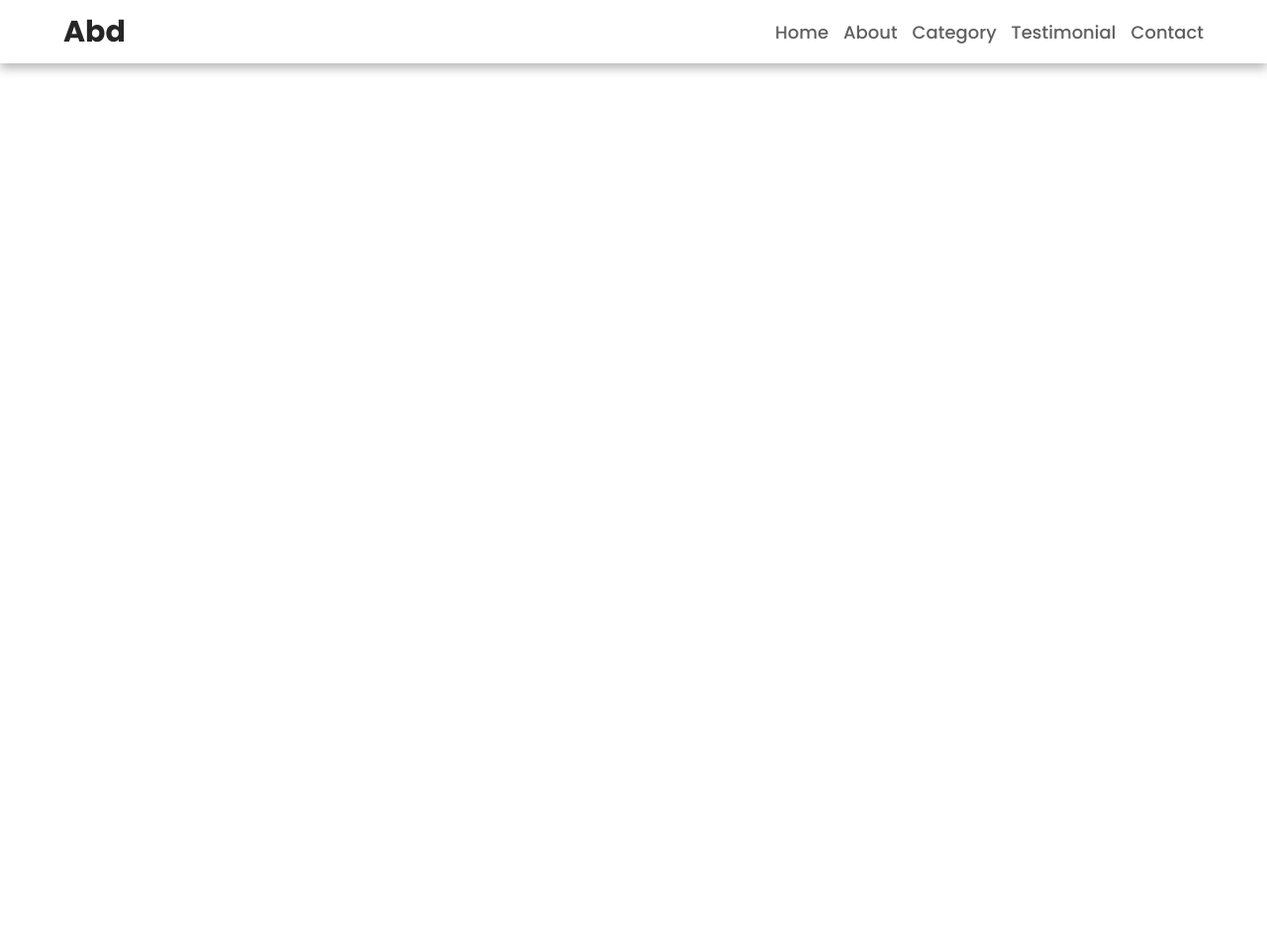
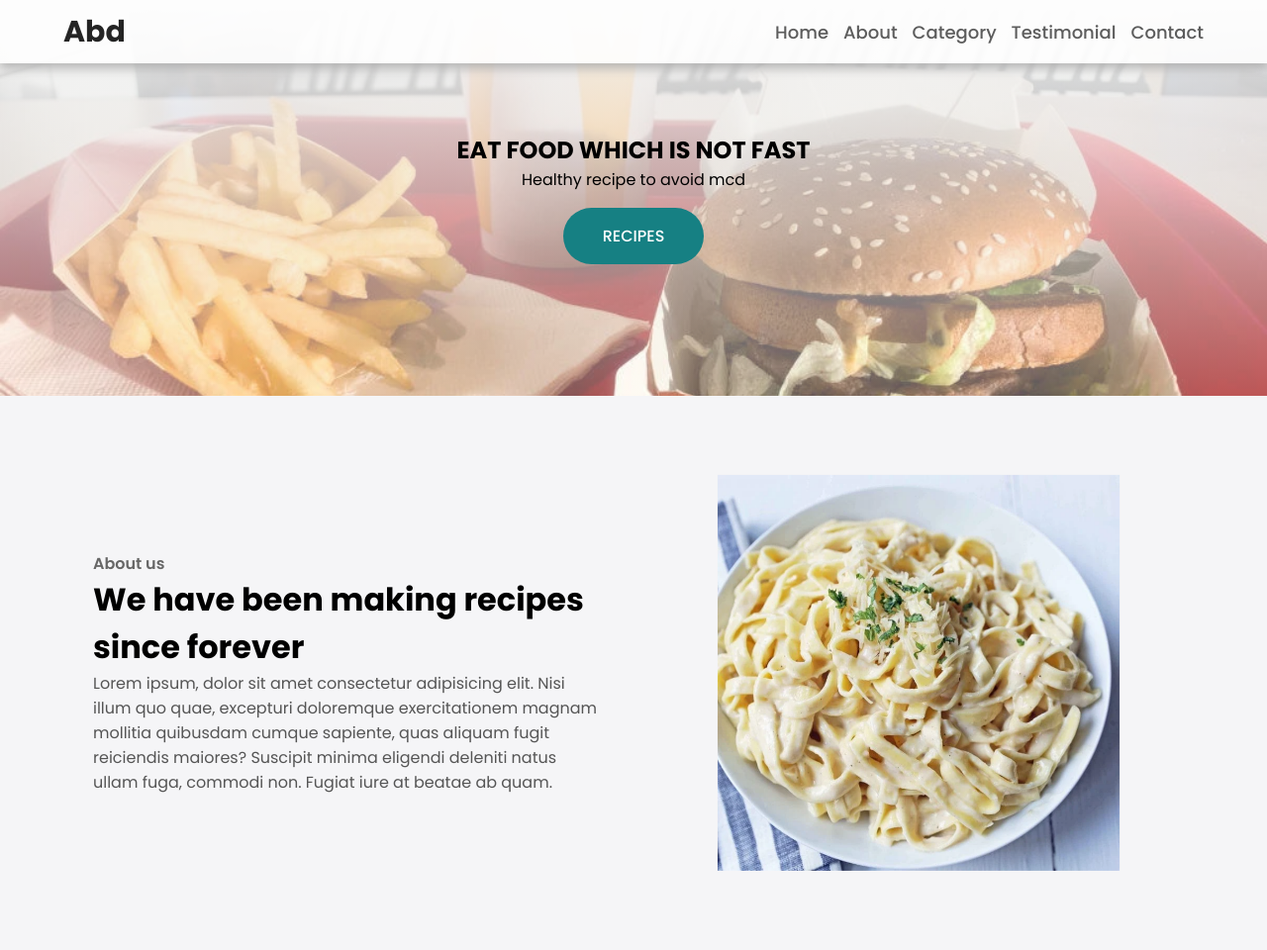
Before and after one commit to abdahad07/layout-1, a plain HTML site: page index.html in a window 1280 px wide. Shown: the whole page at 99% size. Before the commit the page ends 800 px from the top, so only its background shows below. Drawn offline with Linux system fonts and the light colour scheme.

Commit message:
add two sections with images

```diff
--- a/index.html
+++ b/index.html
@@ -26,5 +26,27 @@
             <h1 class="logo">Abd</h1>
         </div>
     </nav>
+
+    <section class="showcase-area" id="showcase">
+        <div class="showcase-container">
+            <h1 class="main-title">Eat food which is not fast</h1>
+            <p>Healthy recipe to avoid mcd</p>
+            <a href="#food-menu" class="btn btn-primary">Recipes</a>
+        </div>
+    </section>
+
+    <section id="about">
+        <div class="about-wrapper container">
+            <div class="about-text">
+                <p class="small">About us</p>
+                <h2>We have been making recipes since forever</h2>
+                <p>Lorem ipsum, dolor sit amet consectetur adipisicing elit. Nisi illum quo quae, excepturi doloremque exercitationem magnam mollitia quibusdam cumque sapiente, quas aliquam fugit reiciendis maiores? Suscipit minima eligendi deleniti natus ullam fuga, commodi non. Fugiat iure at beatae ab quam.</p>
+
+            </div>
+            <div class="about-img">
+                <img src="./images/alfredo.webp" alt="About us">
+            </div>
+        </div>
+    </section>
 </body>
 </html>
--- a/styles.css
+++ b/styles.css
@@ -23,6 +23,21 @@ body{
     margin: auto;
 }
 
+.btn{
+    display: inline-block;
+    padding:1em 2.5em;
+    text-decoration:none;
+    border-radius:50px;
+    cursor:pointer;
+    outline:none;
+    margin-top: 1em;
+    text-transform: uppercase;
+    font-weight: 500;
+}
+.btn-primary{
+    color:#fff;
+    background-color: #168083;
+}
 
 /* ############# navbar styling ########### */
 
@@ -73,3 +88,83 @@ body{
     color:#117964;
 
 }
+
+/* ########### showcase styling ############### */
+.showcase-area{
+    height:50vh;
+    background: linear-gradient(rgba(240,240,240,240),rgba(255,255,255,0.336)), url(./images/big-mac.webp);
+    background-size: cover;
+    background-position: center;
+    background-repeat: no-repeat;
+}
+.showcase-container{
+    display:flex;
+    flex-direction: column;
+    align-items: center;
+    justify-content: center;
+    height:100%;
+    font-size:1.6rem;
+}
+.main-title{
+    text-transform: uppercase;
+}
+
+/* ########## aBOUT US ########### */
+#about{
+    padding:50px 0px;
+    background: #f5f5f7;
+}
+.about-wrapper{
+    display:flex;
+    flex-wrap:wrap;
+}
+
+#about h2{
+    font-size:3.2rem;
+}
+#about p{
+    font-size: 1.6rem;
+    color:#555;
+}
+
+#about .small{
+    font-size:1.6rem;
+    color:#666;
+    font-weight:600;
+}
+
+.about-img{
+    flex:1 1 400px;
+    padding:30px;
+    transform:translateX(150%);
+    animation: about-img-animation 1s ease-in-out forwards ;
+
+}
+@keyframes about-img-animation{
+    100%{
+        transform:translate(0);
+    }
+}
+
+.about-text{
+    flex:1 1 400px;
+    padding:30px;
+    margin:auto;
+    transform:translateX(-150%);
+    animation: about-text-animation 1s ease-in-out forwards ;
+}
+@keyframes about-text-animation{
+    100%{
+        transform:translate(0);
+    }
+}
+
+
+.about-img img{
+    display:block;
+    height:400px;
+    max-width:100%;
+    margin:auto;
+    object-fit: cover;
+    object-position: right;
+}
```
Also changed, not shown: images/alfredo.webp (added), images/big-mac.webp (added), images/omlette.jpg (added).
